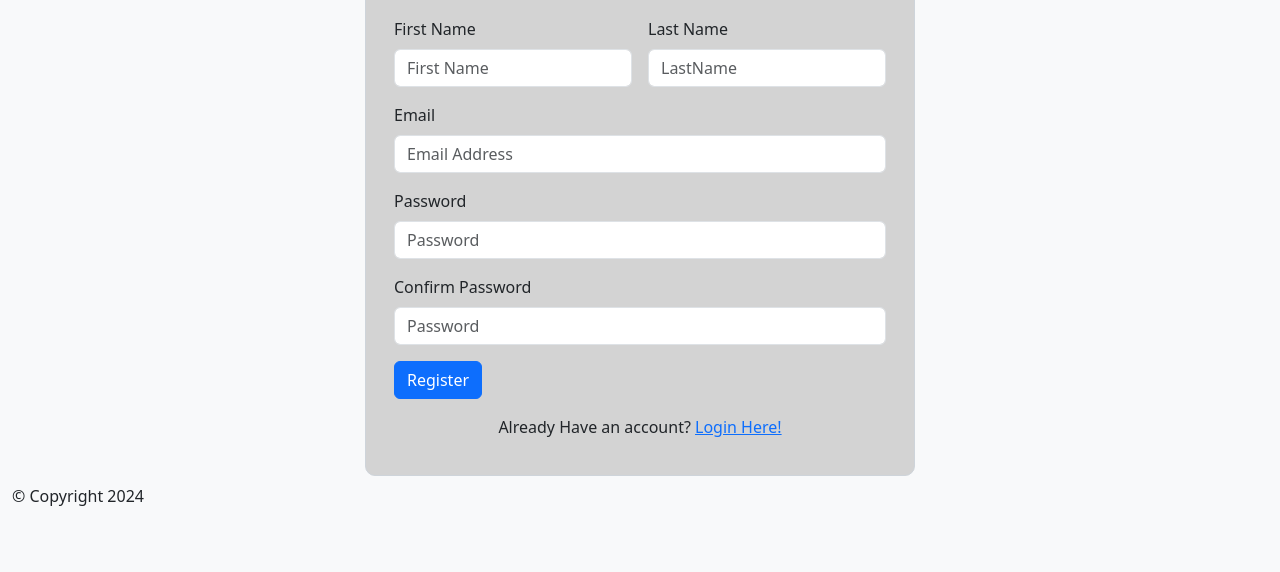
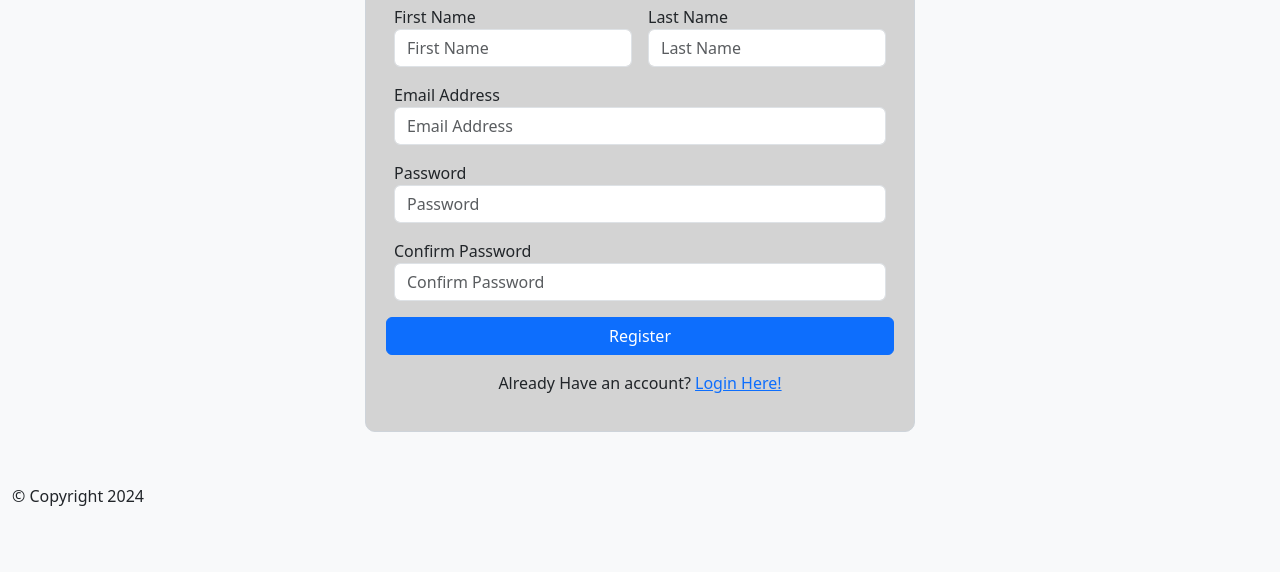
Before and after one commit to yashvi9705/inft2202-Labs, a website: page Lab2/register.html in a window 1280 px wide. Shown: the part 284-856 px from the top of the page. Drawn offline with nearby package versions, Linux system fonts and the light colour scheme.

Commit message:
Added the validation
added validation for the first name and last name field and

```diff
--- a/Lab2/register.html
+++ b/Lab2/register.html
@@ -22,7 +22,7 @@ Date: February 18th, 2024
 </head>
 
 <body id="RegisterBody">
-  <div id="UserRegister">
+  <!-- <div id="UserRegister">
     <form class="row g-3">
       <h1>Register</h1>
       <p>Create your own account. It's free and it only takes a minute.</p>
@@ -52,7 +52,7 @@ Date: February 18th, 2024
       </div>
       <p>Already Have an account? <a href="./login.html">Login Here!</a></p>
     </form>
-  </div>
+  </div> -->
   <script src="scripts/app.js"></script>
 </body>
 </html>
--- a/Lab2/scripts/app.js
+++ b/Lab2/scripts/app.js
@@ -271,11 +271,143 @@ switch (currentPage) {
     }
     case "login.html": {
         // If you don't want any content on the register page, you can leave this case empty.
+
         break;
     }
     case "register.html": {
-        // If you don't want any content on the register page, you can leave this case empty.
-        break;
+
+        let registerDivMain = document.createElement("div");
+        registerDivMain.id = "UserRegister";
+
+        // Create an elem for the contact form
+        let registerForm = document.createElement("form");
+        registerForm.id = "registration-form";
+        registerForm.name = "registration-form";
+        registerForm.className = "row g-3";
+
+
+        let header = document.createElement("h1");
+        header.innerHTML = "Register";
+        // Create a paragraph for the login link
+        let description = document.createElement("p");
+        description.innerHTML = "Create your own account  It's free and it only takes a minute";
+        registerForm.appendChild(header);
+
+        let errorParagraph = document.createElement("p");
+            errorParagraph.id = "ErrorMessage";
+            errorParagraph.style.display = "none";
+        registerForm.appendChild(errorParagraph);
+
+    // Create an array for the input objects
+    let inputs = [{
+        id: "inputFirstName",
+        name: "First Name",
+        type: "text",
+        colClass: "col-md-6",
+    },
+    {
+        id: "inputLastName",
+        name: "Last Name",
+        type: "text",
+        colClass: "col-md-6",
+    },
+    {
+        id: "inputEmail",
+        name: "Email Address",
+        type: "email",
+        colClass: "col-12",
+    },
+    {
+        id: "inputPassword",
+        name: "Password",
+        type: "password",
+        colClass: "col-12",
+    },
+    {
+        id: "inputConfirmPassword",
+        name: "Confirm Password",
+        type: "password",
+        colClass: "col-12",
+    }];
+
+    // Add each input object to the form
+    for (let inputObj of inputs) {
+        let div = document.createElement("div");
+        div.className = `form-group ${inputObj.colClass}`;
+
+        let label = document.createElement("label");
+        label.setAttribute("for", inputObj.id);
+        label.className = inputObj.classes
+        label.textContent = inputObj.name;
+        div.appendChild(label);
+
+        let input = document.createElement("input");
+        input.type = inputObj.type;
+        input.className = "form-control";
+        input.id = inputObj.id;
+        input.placeholder = inputObj.name;
+        div.appendChild(input);
+
+        registerForm.appendChild(div);
+    }
+
+    // Create an elem for the submit button
+    let submitButton = document.createElement("button");
+    submitButton.type = "submit";
+    submitButton.className = "btn btn-primary";
+    submitButton.textContent = "Register";
+    // Add the button to the form
+    registerForm.appendChild(submitButton);
+
+    // Create a paragraph for the login link
+    let loginLinkParagraph = document.createElement("p");
+    loginLinkParagraph.innerHTML = 'Already Have an account? <a href="./login.html">Login Here!</a>';
+
+    registerForm.appendChild(loginLinkParagraph);
+
+
+
+    // Create an elem for the error messages div
+    let errorMessagesDiv = document.createElement("div");
+    errorMessagesDiv.id = "ErrorMessage";
+    errorMessagesDiv.style.display = "none"; // Initially hide the error messages
+
+    // Append the error messages div to the body
+    document.body.appendChild(errorMessagesDiv);
+
+    // Validate First Name and Last Name length on form submission
+    registerForm.addEventListener("submit", function (e) {
+        e.preventDefault();
+
+        // Clear previous error messages
+        errorMessagesDiv.innerHTML = "";
+        errorMessagesDiv.style.display = "none";
+
+        // Validate First Name length
+        let firstNameInput = document.getElementById("inputFirstName");
+        let lastNameInput = document.getElementById("inputLastName");
+        if (firstNameInput.value.length < 2) {
+            displayError("First Name must be at least 2 characters.");
+            return;
+        }
+        // Validate Last Name length
+        else if (lastNameInput.value.length < 2) {
+            displayError("Last Name must be at least 2 characters.");
+            return;
+        }
+
+    });
+
+    function displayError(errorMessage) {
+        // Display error message in the div
+        errorParagraph.textContent = errorMessage;
+        errorParagraph.style.display = "block";
+    }
+
+    registerDivMain.appendChild(registerForm);
+    document.body.appendChild(registerDivMain);
+    break;
+
     }
     // Content for all other pages
     default: {
@@ -380,16 +512,3 @@ if(currentPage == "login.html"){
 
     });
 };
-
-// Creating the div to hold error messages on the register page. Lab 2 Section 2b
-$(document).ready(function() {
-    var errorMessageDiv = $('<div>', {
-        id: 'ErrorMessage'
-    });
-
-    // Append the div to the registerContainer
-    $('#RegisterBody').append(errorMessageDiv);
-    // check if there is data in the div, if there is show it,
-    // else hide it.
-    $("#ErrorMessage").toggle(Boolean($("#ErrorMessage").text().trim()));
-});
```
